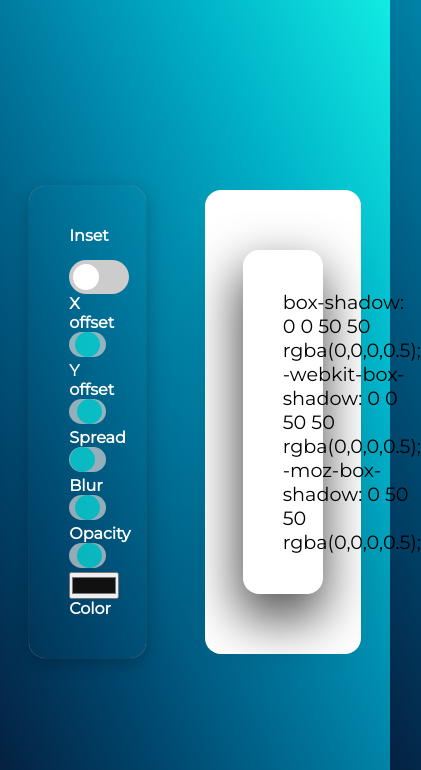
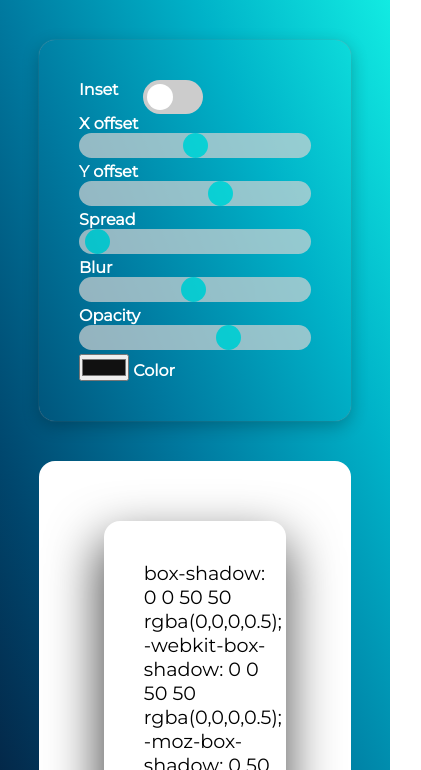
Before and after one commit to exshid/css-box-shadow, a website: page index.html in a window 390 px wide. Shown: the top 770 px of the page, 421 px wide, since content can reach past the window. Drawn offline with nearby package versions, Linux system fonts and the light colour scheme.

Commit message:
Minor imporvement

```diff
--- a/style.css
+++ b/style.css
@@ -222,3 +222,27 @@ input:checked+.slider2:before {
     -ms-transform: translateX(26px);
     transform: translateX(26px);
 }
+
+
+@media (max-width: 1050px) {
+    .main {
+        flex-direction: column;
+
+    }
+
+    .numbers,
+    .codecontainer {
+        width: 80%;
+        margin-top: 40px;
+
+    }
+
+    body {
+        height: 100%;
+
+    }
+
+    .bi-github {
+        display: none;
+    }
+}
```
